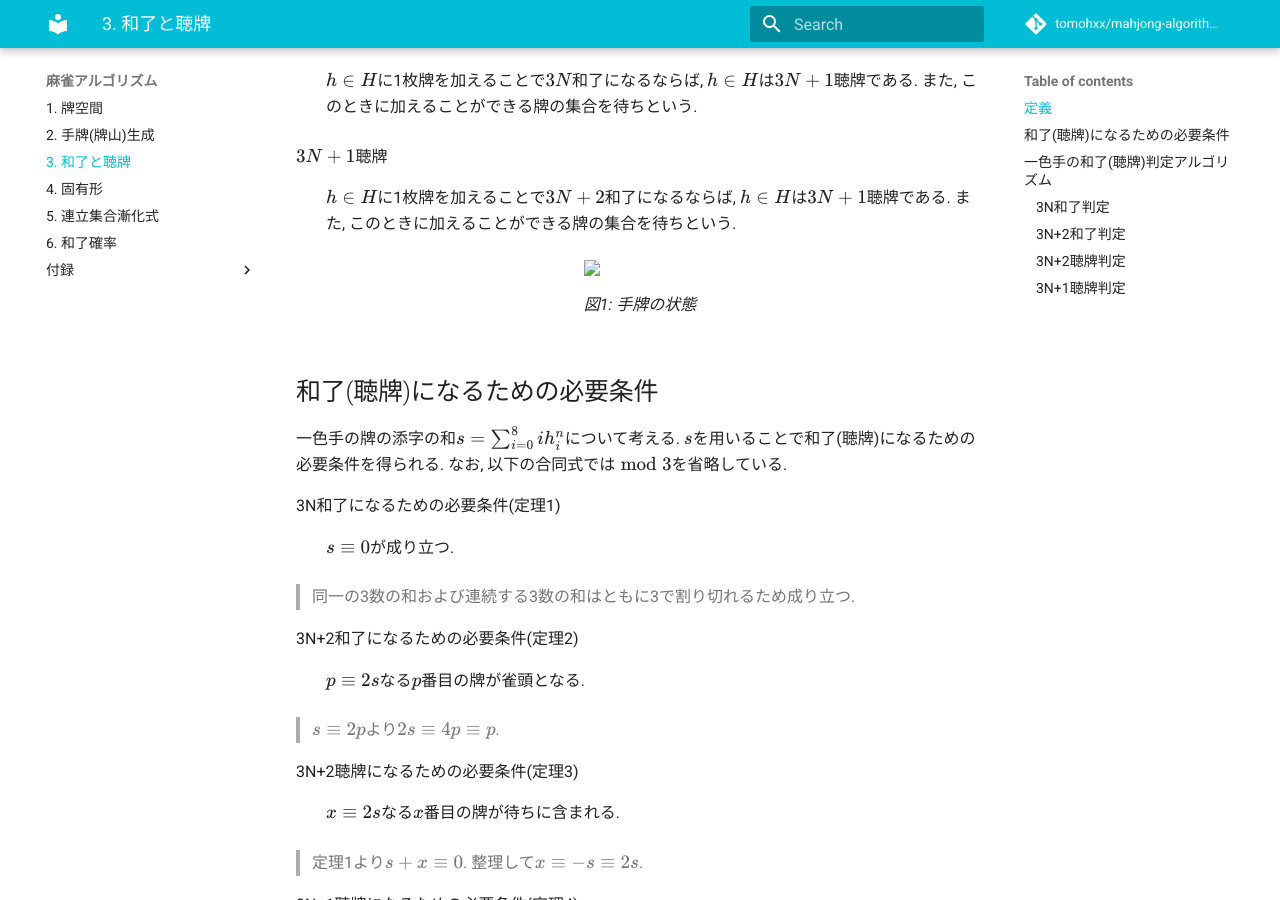
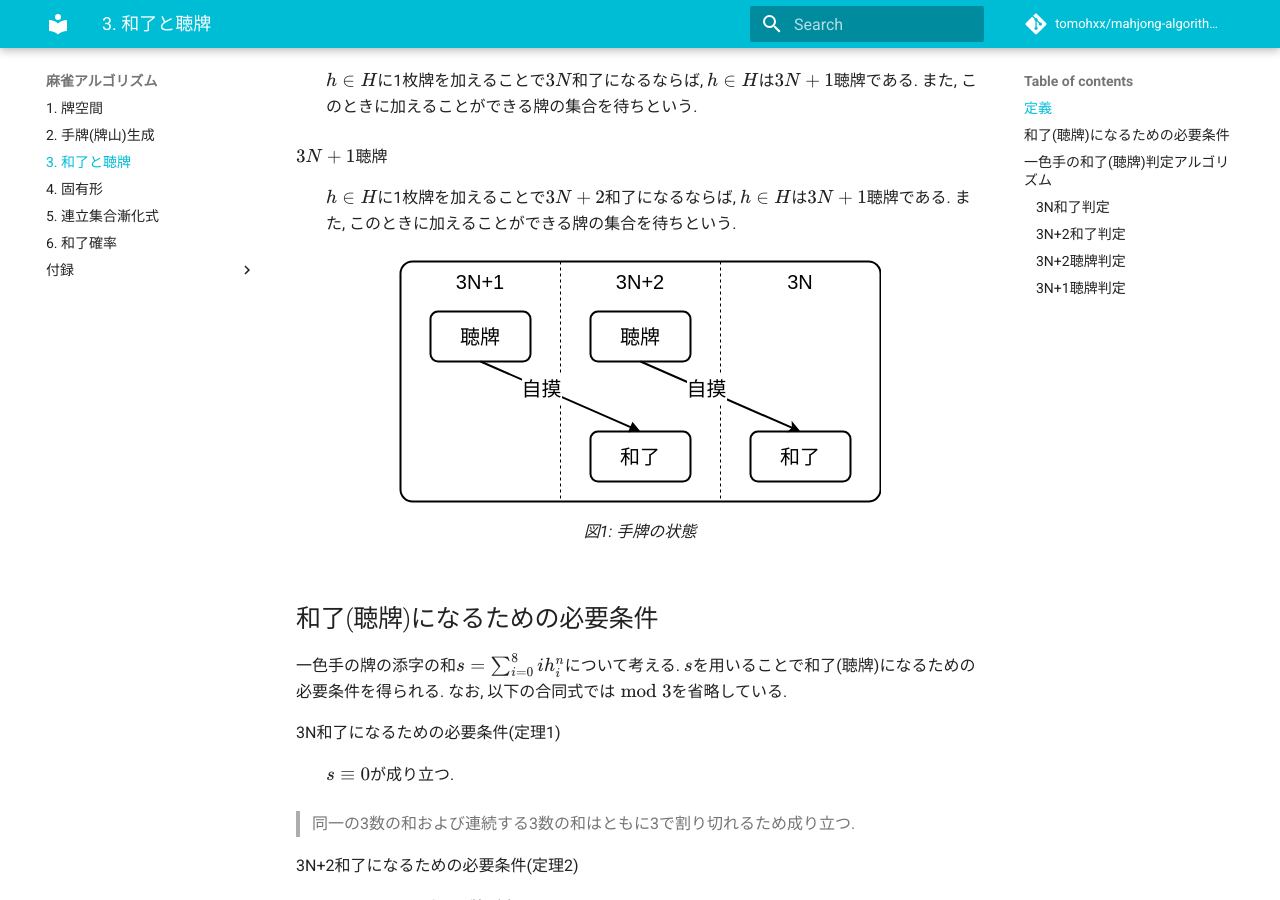
Before and after one commit to tomohxx/mahjong-algorithm-book, an MkDocs documentation site: the page built from docs/winning_hand.md, in a window 1280 px wide and 900 px high, scrolled down 479 px. Built offline with MkDocs 1.6.1 and Material for MkDocs 9.7.7, drawn with Linux system fonts in a browser that asks for light colours; comment, search, counter and statistics services are not loaded; old or Windows-style settings are respelled for this version of MkDocs.

Commit message:
change path

```diff
--- a/docs/winning_hand.md
+++ b/docs/winning_hand.md
@@ -17,7 +17,7 @@ $3N+1$聴牌
 : $h \in H$に1枚牌を加えることで$3N+2$和了になるならば, $h \in H$は$3N+1$聴牌である. また, このときに加えることができる牌の集合を待ちという.
 
 <figure text-align="center">
-  <img src="./img/states.svg"/>
+  <img src="../img/states.svg"/>
   <figcaption>図1: 手牌の状態</figcaption>
 </figure>
 
```
